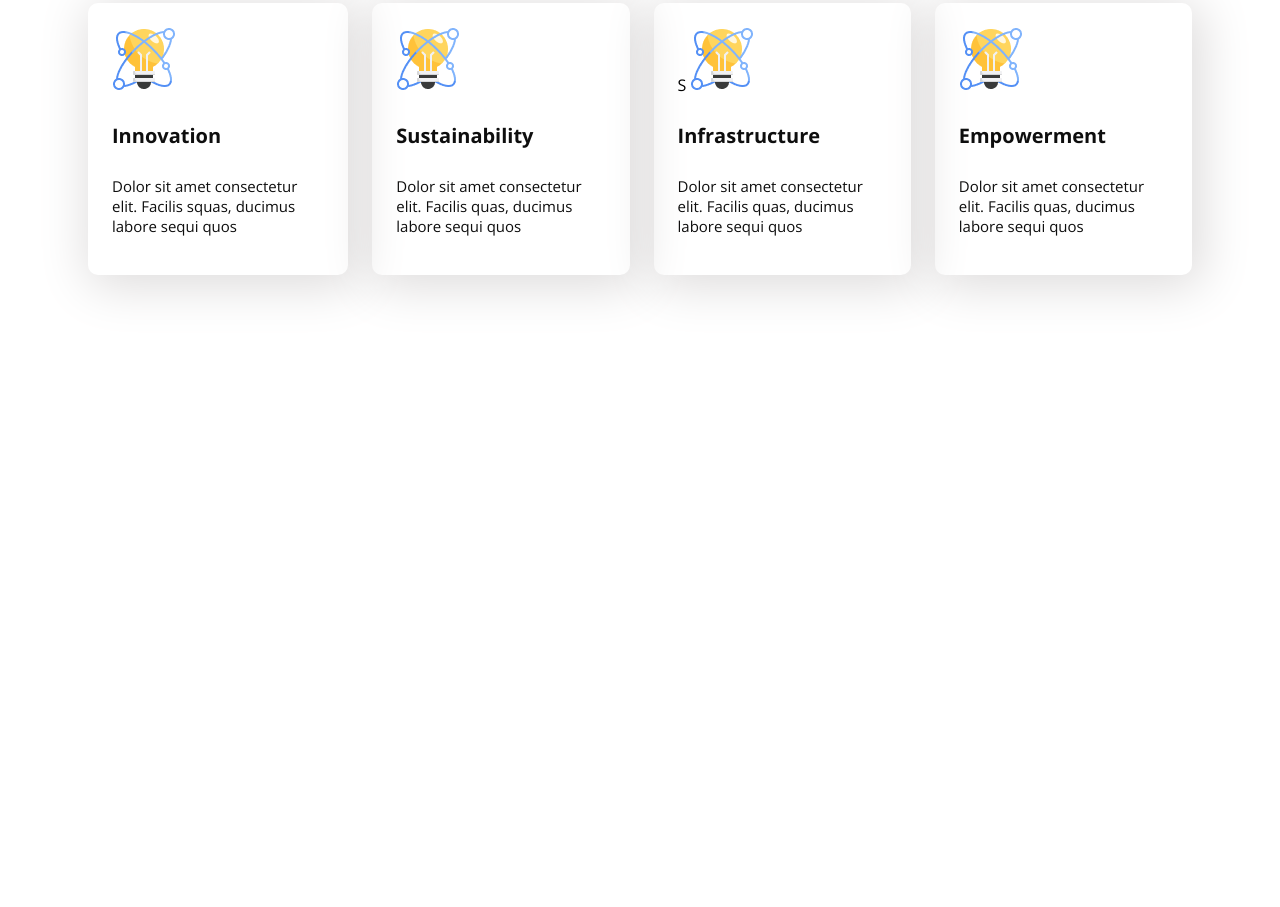
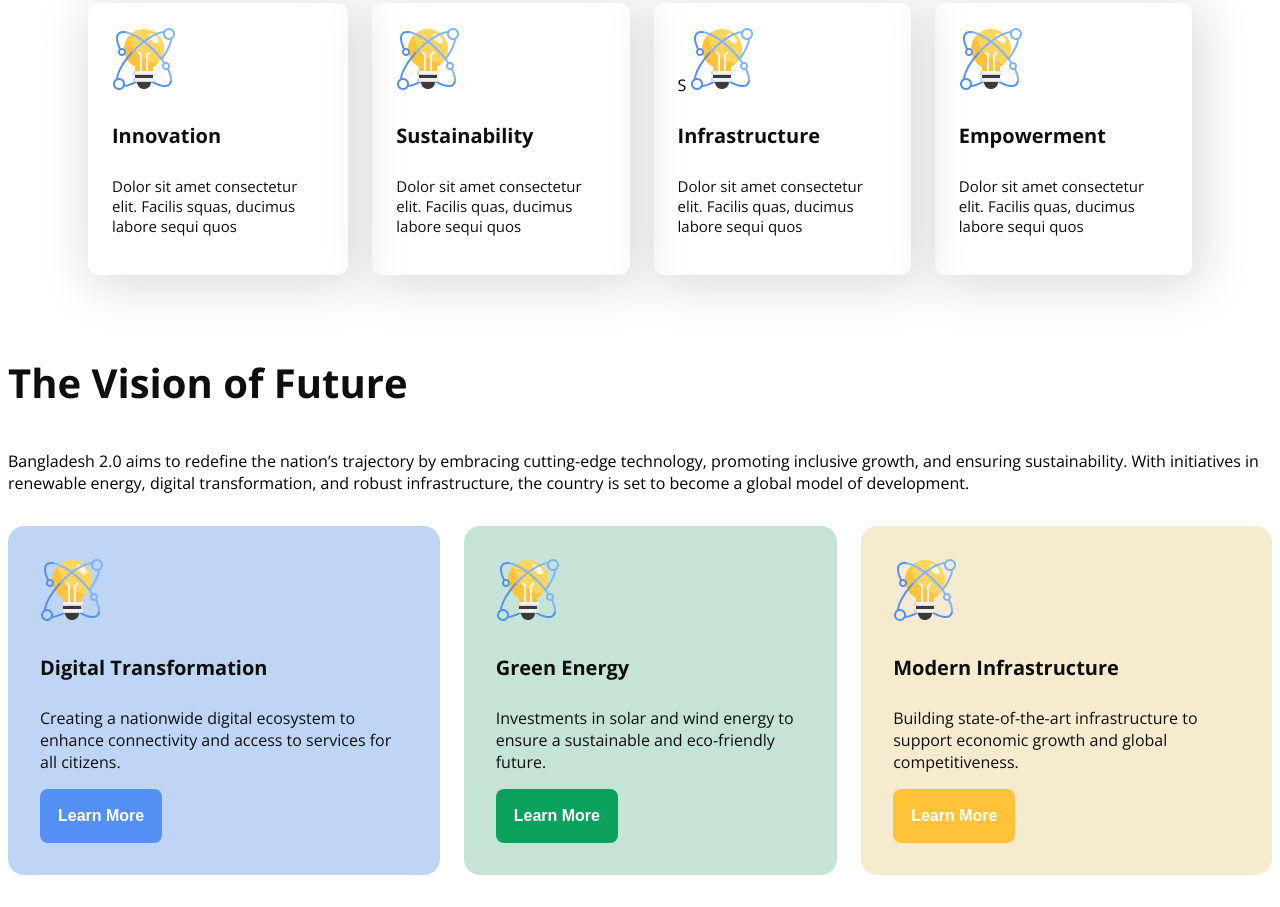
Before and after one commit to HRRasel/first-assignment-repo, a plain HTML site: page index.html in a window 1280 px wide. Shown: the part 793-1700 px from the top of the page. Before the commit the page ends 1148 px from the top, so only its background shows below. Drawn offline with nearby package versions, Linux system fonts and the light colour scheme.

Commit message:
added an The Vision of Future

```diff
--- a/index.html
+++ b/index.html
@@ -57,6 +57,36 @@
         </section>
 
 
+        <section class="secondery-bg">
+
+             <h3 class="second-section-title">The Vision of Future</h3>
+             <p class="second-section-description">Bangladesh 2.0 aims to redefine the nation’s trajectory by embracing cutting-edge technology, promoting inclusive growth, and ensuring sustainability. With initiatives in renewable energy, digital transformation, and robust infrastructure, the country is set to become a global model of development.</p>
+
+
+             <div class="section-container">
+                <div class="first-section">
+                    <img src="images/card-icon.png" alt="">
+                    <h4 class="sections-title">Digital Transformation</h4>
+                    <p class="section-description">Creating a nationwide digital ecosystem to enhance connectivity and access to services for all citizens.</p>
+                    <button class="first-btn">Learn More</button>
+                </div>
+                <div class="second-section">
+                    <img src="images/card-icon.png" alt="">
+                    <h4 class="sections-title">Green Energy</h4>
+                    <p class="section-description">Investments in solar and wind energy to ensure a sustainable and eco-friendly future.</p>
+                    <button class="second-btn">Learn More</button>
+                </div>
+                <div class="third-section">
+                    <img src="images/card-icon.png" alt="">
+                    <h4 class="sections-title">Modern Infrastructure</h4>
+                    <p class="section-description">Building state-of-the-art infrastructure to support economic growth and global competitiveness.</p>
+                    <button class="third-btn">Learn More</button>
+                </div>
+             </div>
+
+        </section>
+
+
 
     </main>
     <footer>
--- a/styles/styles.css
+++ b/styles/styles.css
@@ -89,3 +89,74 @@ nav ul li{
 .skills{
     margin: 70px 80px 70px 80px;
 }
+
+
+
+
+.second-section-title{
+    font-weight: bold;
+    font-size: 40px;
+    color: #0E0E0E;
+}
+.second-section-description{
+    font-weight: 400;
+    font-size: 16px;
+}
+.section-container{
+    display: flex;
+    gap: 24px;
+    margin: 32px 0 32px 0;
+}
+
+.sections-title{
+    font-weight: bold;
+    font-size: 20px;
+    color: #0E0E0E;
+}
+.section-description{
+    font-weight: 400;
+    font-size: 16px;
+    color: #0E0E0E;
+}
+.first-btn{
+    background-color: #5490F5;
+     padding: 18px;
+     border-radius: 8px;
+     font-weight: 600;
+    font-size: 16px;
+    color: #FFFFFF;
+    border-width: 0;
+}
+.second-btn{
+     background-color: #09A15C;
+     padding: 18px;
+     border-radius: 8px;
+     font-weight: 600;
+    font-size: 16px;
+    color: #FFFFFF;
+    border-width: 0;
+}
+.third-btn{
+    font-size: 16px;
+      background-color: #FFC239;
+     padding: 18px;
+     border-radius: 8px;
+     font-weight: 600;
+    color: #FFFFFF;
+    border-width: 0;
+}
+.first-section{
+    background-color: #BED5F5;
+    border-radius: 16px;
+    padding: 32px;
+}
+.second-section{
+    background-color: #C6E4D6;
+    border-radius: 16px;
+    padding: 32px;
+}
+.third-section{
+    background-color: #F7EBCF;
+    border-radius: 16px;
+    padding: 32px;
+}
```
